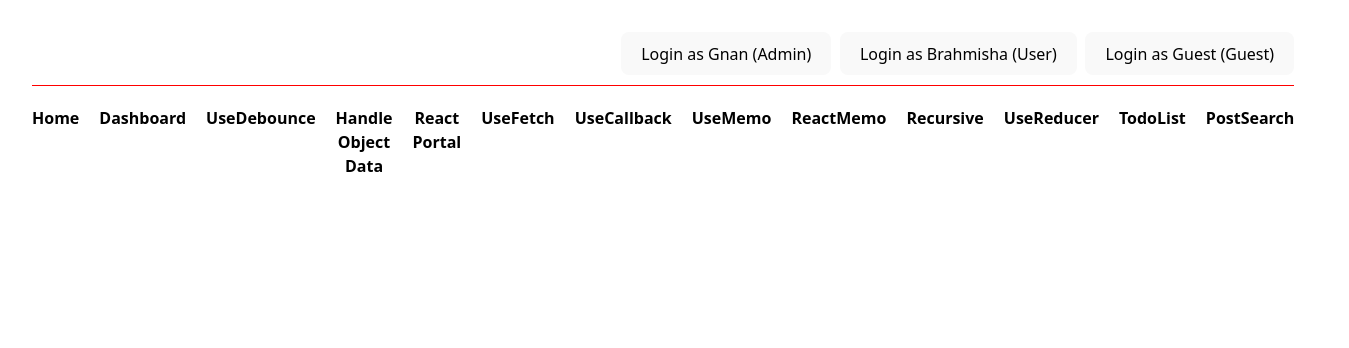
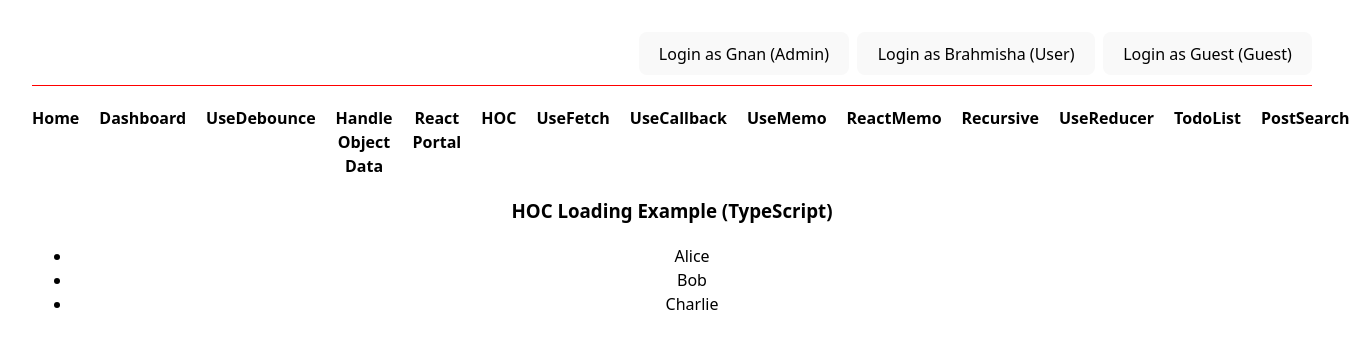
Before and after one commit to gnani007/react_features, a React (Vite) app: page /userHOC in a window 1280 px wide. Shown: the top 348 px of the page, 1349 px wide, since content can reach past the window. Built offline with nearby package versions, Linux system fonts and the light colour scheme.

Commit message:
HOC component added

```diff
--- a/src/App.tsx
+++ b/src/App.tsx
@@ -14,6 +14,7 @@ import PostSearch from './pages/PostSearch'
 import './App.scss'
 import HandleObjectData from './pages/HandleObjectData'
 import ReactPortal from './pages/ReactPortal'
+import UserHOC from './HOC/UserHOC'
 
 function App() {
 
@@ -44,6 +45,7 @@ function App() {
           <Link to="/useDebounce">UseDebounce</Link>
           <Link to="/handleObjData">Handle Object Data</Link>
           <Link to="/reactPortal">React Portal</Link>
+          <Link to="/userHOC">HOC</Link>
           <Link to="/useFetch">UseFetch</Link>
           <Link to="/useCallback">UseCallback</Link>
           <Link to="/useMemo">UseMemo</Link>
@@ -62,6 +64,7 @@ function App() {
           <Route path='/useDebounce' element={<UseDebounce />} />
           <Route path="/reactPortal" element={<ReactPortal />} />
           <Route path='/useFetch' element={<UseFetch />} />
+          <Route path="/userHOC" element={<UserHOC />} />
           <Route path="/useCallback" element={<UseCallback />} />
           <Route path="/useMemo" element={<UseMemo />} />
           <Route path="/reactMemo" element={<ReactMemo />} />
--- /dev/null
+++ b/src/HOC/UserHOC.tsx
@@ -0,0 +1,27 @@
+import { useState, useEffect } from 'react';
+import withLoading from './withLoading';
+import UserList from './UserList';
+
+const UserListWithLoading = withLoading(UserList);
+
+const UserHOC = () => {
+    const [users, setUsers] = useState<string[]>([]);
+    const [isLoading, setIsLoading] = useState<boolean>(true);
+
+    useEffect(() => {
+        // Simulate API fetch
+        setTimeout(() => {
+            setUsers(["Alice", "Bob", "Charlie"]);
+            setIsLoading(false);
+        }, 2000);
+    }, []);
+
+    return (
+        <div>
+            <h3>HOC Loading Example (TypeScript)</h3>
+            <UserListWithLoading isLoading={isLoading} users={users} />
+        </div>
+    )
+}
+
+export default UserHOC
--- /dev/null
+++ b/src/HOC/UserList.tsx
@@ -0,0 +1,17 @@
+import React from "react";
+
+interface UserListProps {
+  users: string[];
+}
+
+function UserList({ users }: UserListProps) {
+  return (
+    <ul>
+      {users.map((user, index) => (
+        <li key={index}>{user}</li>
+      ))}
+    </ul>
+  );
+}
+
+export default UserList;
--- /dev/null
+++ b/src/HOC/withLoading.tsx
@@ -0,0 +1,23 @@
+import React from "react";
+
+// Define props for HOC
+interface WithLoadingProps {
+  isLoading: boolean;
+}
+
+// Generic HOC with TypeScript
+function withLoading<P extends object>(
+  WrappedComponent: React.ComponentType<P>
+) {
+  return function WithLoadingComponent(props: P & WithLoadingProps) {
+    const { isLoading, ...restProps } = props;
+
+    if (isLoading) {
+      return <p>Loading...</p>;
+    }
+
+    return <WrappedComponent {...(restProps as P)} />;
+  };
+}
+
+export default withLoading;
```
